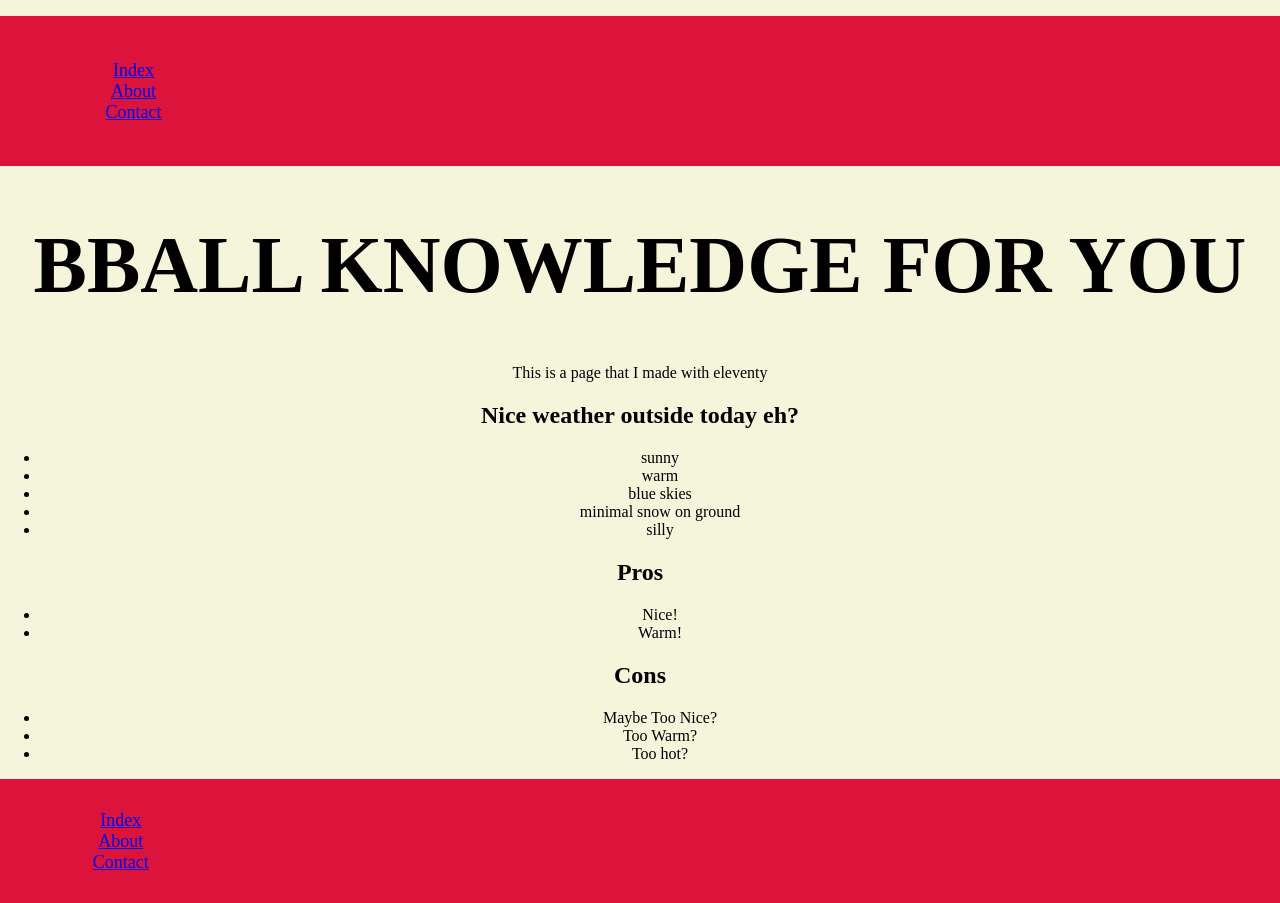
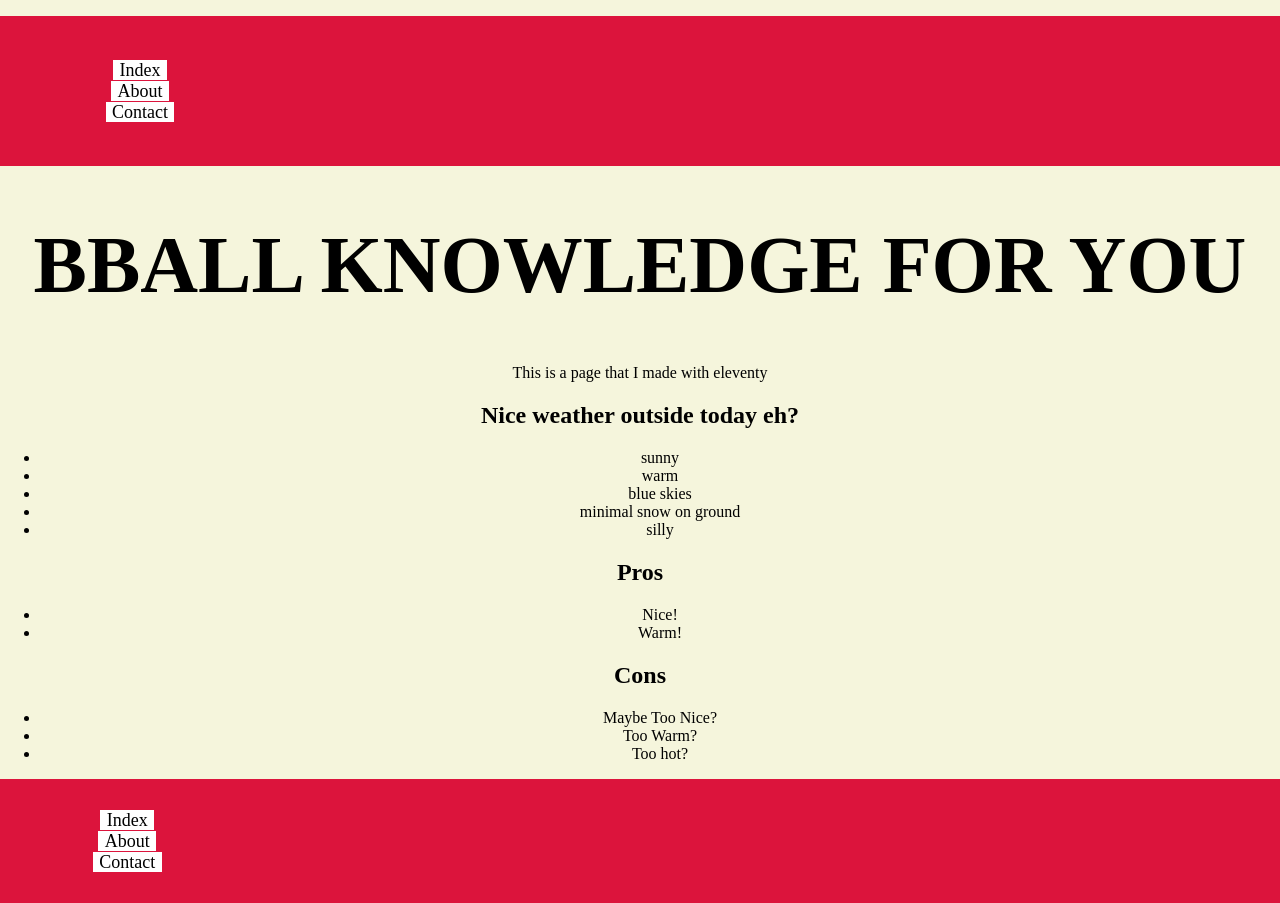
Before and after one commit to why39charactersonlybruh/new-thing, an Eleventy site: page _src/index.md in a window 1280 px wide. Built offline with nearby package versions, Linux system fonts and the light colour scheme; Eleventy itself is replaced by a stand-in of ours; files that its build step writes are made by us from their sources.

Commit message:
changed header once again

```diff
--- a/_src/css/style.css
+++ b/_src/css/style.css
@@ -13,6 +13,13 @@ header{
      font-size: large;
      background-size: cover;
 }
+header a{
+     text-decoration: none;
+     color: black;
+     background-color: white;
+     padding-left: 0.5vw;
+     padding-right: 0.5vw;
+ }
 h1{
      font-size: 5rem;
 }
```
